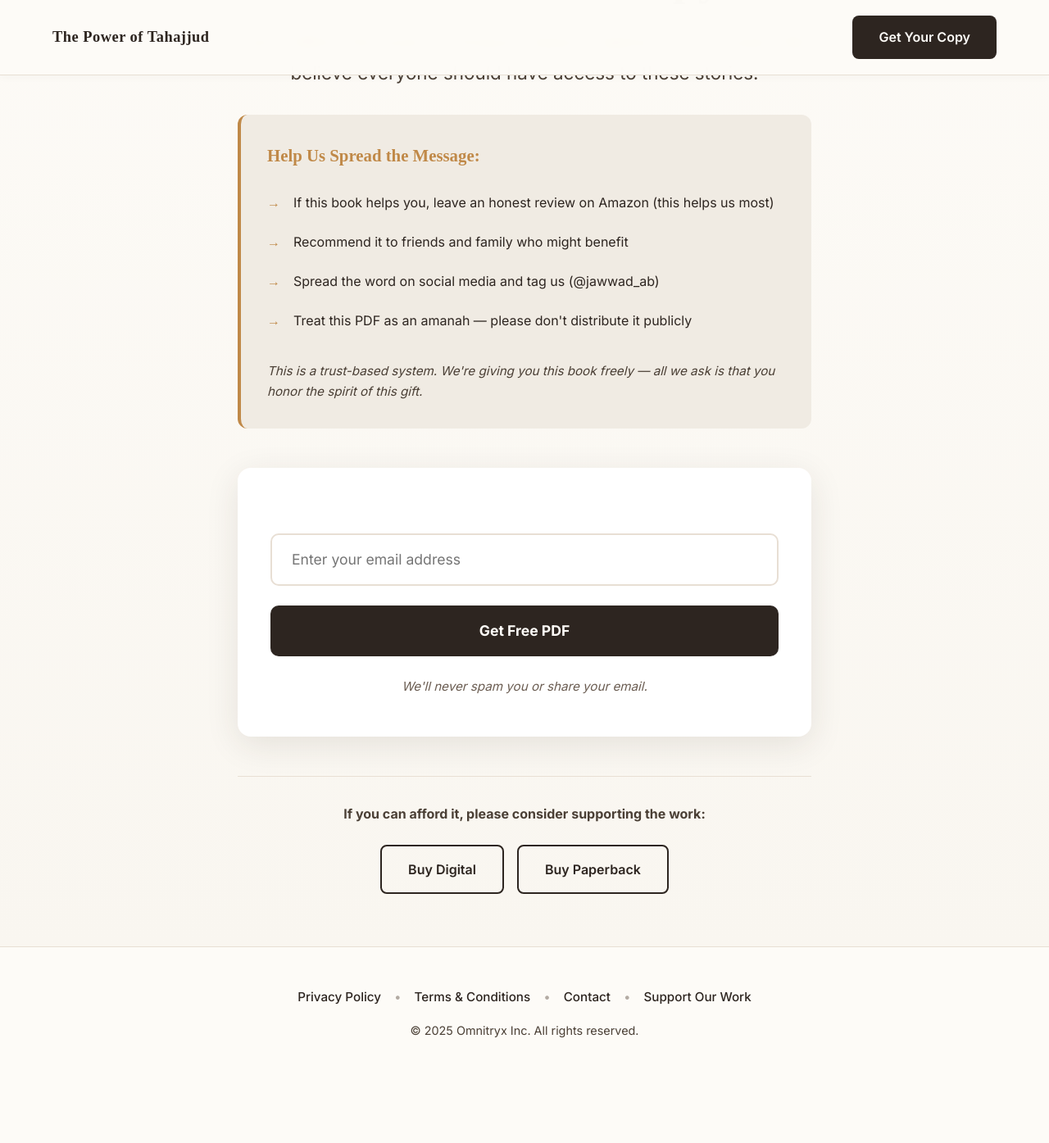
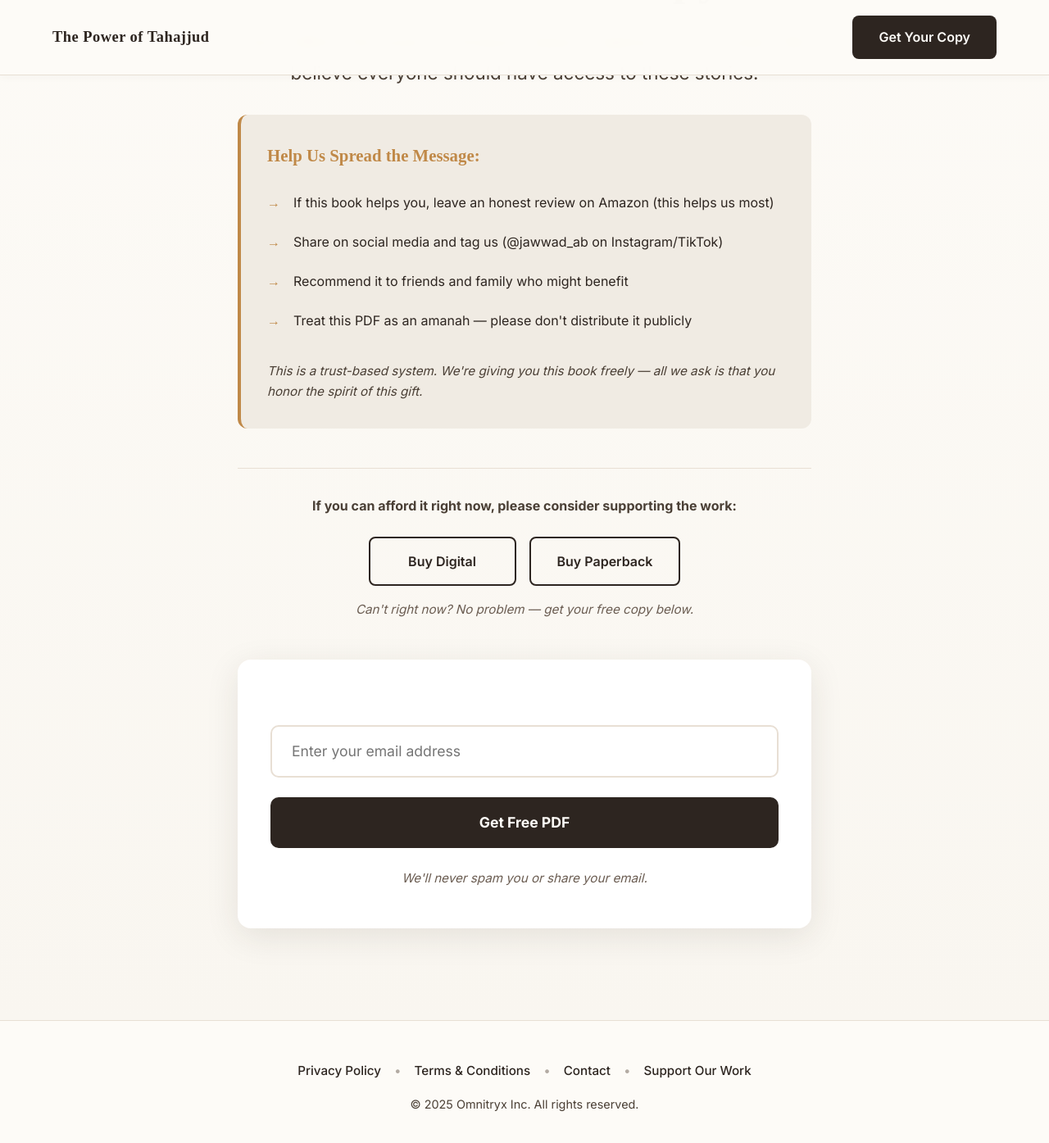
Before and after one commit to Omnitryx-Inc/tahajjud-fe-main, a Jekyll site: the page built from pages/free.html, in a window 1280 px wide and 1400 px high, scrolled down 187 px. Shown: the top 1395 px of the window at 82% size. Built offline with Jekyll 4.4.1, drawn with Linux system fonts in a browser that asks for light colours; some web fonts are replaced; before the commit the page ends 1498 px from its top, so only the background shows below that.

Commit message:
adjustments

```diff
--- a/pages/download.html
+++ b/pages/download.html
@@ -193,8 +193,8 @@ permalink: /download/
             <h3>Help Us Spread the Message:</h3>
             <ul>
                 <li>If this book helps you, leave an honest review on Amazon (this helps us most)</li>
+                <li>Share on social media and tag us (@jawwad_ab on Instagram/TikTok)</li>
                 <li>Recommend it to friends and family who might benefit</li>
-                <li>Spread the word on social media and tag us (@jawwad_ab)</li>
                 <li>Treat this PDF as an amanah — please don't distribute it publicly</li>
             </ul>
         </div>
--- a/pages/free.html
+++ b/pages/free.html
@@ -22,7 +22,7 @@ permalink: /free/
 
 .free-title {
     font-family: "Allrounder Monument Test", serif;
-    font-size: clamp(2rem, 6vw, 3.5rem);
+    font-size: clamp(1rem, 6vw, 3.5rem);
     color: var(--text-dark);
     margin-bottom: 1.5rem;
     font-weight: 700;
@@ -158,6 +158,8 @@ permalink: /free/
     border-radius: 8px;
     font-weight: 600;
     transition: all 0.3s ease;
+    min-width: 180px;
+    text-align: center;
 }
 
 .payment-links a:hover {
@@ -178,13 +180,32 @@ permalink: /free/
                 <h3>Help Us Spread the Message:</h3>
                 <ul>
                     <li>If this book helps you, leave an honest review on Amazon (this helps us most)</li>
+                    <li>Share on social media and tag us (@jawwad_ab on Instagram/TikTok)</li>
                     <li>Recommend it to friends and family who might benefit</li>
-                    <li>Spread the word on social media and tag us (@jawwad_ab)</li>
                     <li>Treat this PDF as an amanah — please don't distribute it publicly</li>
                 </ul>
 
                 <p style="margin-top: 1.5rem; font-size: 0.95rem; color: var(--text-medium); font-style: italic;">
                     This is a trust-based system. We're giving you this book freely — all we ask is that you honor the spirit of this gift.
+                </p>
+            </div>
+
+            <!-- <div class="payment-options">
+                <p><strong>If you can afford it, please consider supporting the work:</strong></p>
+                <div class="payment-links">
+                    <a href="https://buy.stripe.com/7sY3cxeaW8WD5s49JvdUY0f" target="_blank">Buy Digital</a>
+                    <a href="https://www.amazon.ca/dp/B0GNJBL9R6" target="_blank">Buy Paperback</a>
+                </div>
+            </div> -->
+
+            <div class="payment-options">
+                <p><strong>If you can afford it right now, please consider supporting the work:</strong></p>
+                <div class="payment-links">
+                    <a href="https://buy.stripe.com/7sY3cxeaW8WD5s49JvdUY0f" target="_blank">Buy Digital</a>
+                    <a href="https://www.amazon.ca/dp/B0GNJBL9R6" target="_blank">Buy Paperback</a>
+                </div>
+                <p style="margin-top: 1rem; font-size: 0.95rem; color: var(--text-light); font-style: italic;">
+                    Can't right now? No problem — get your free copy below.
                 </p>
             </div>
 
@@ -208,13 +229,7 @@ permalink: /free/
             </p>
         </div>
 
-        <div class="payment-options">
-            <p><strong>If you can afford it, please consider supporting the work:</strong></p>
-            <div class="payment-links">
-                <a href="https://buy.stripe.com/cNi28t5Eq1ub3jW7BndUY0d" target="_blank">Buy Digital</a>
-                <a href="https://www.amazon.ca/dp/B0GNJBL9R6" target="_blank">Buy Paperback</a>
-            </div>
-        </div>
+
     </div>
 </section>
 
```
